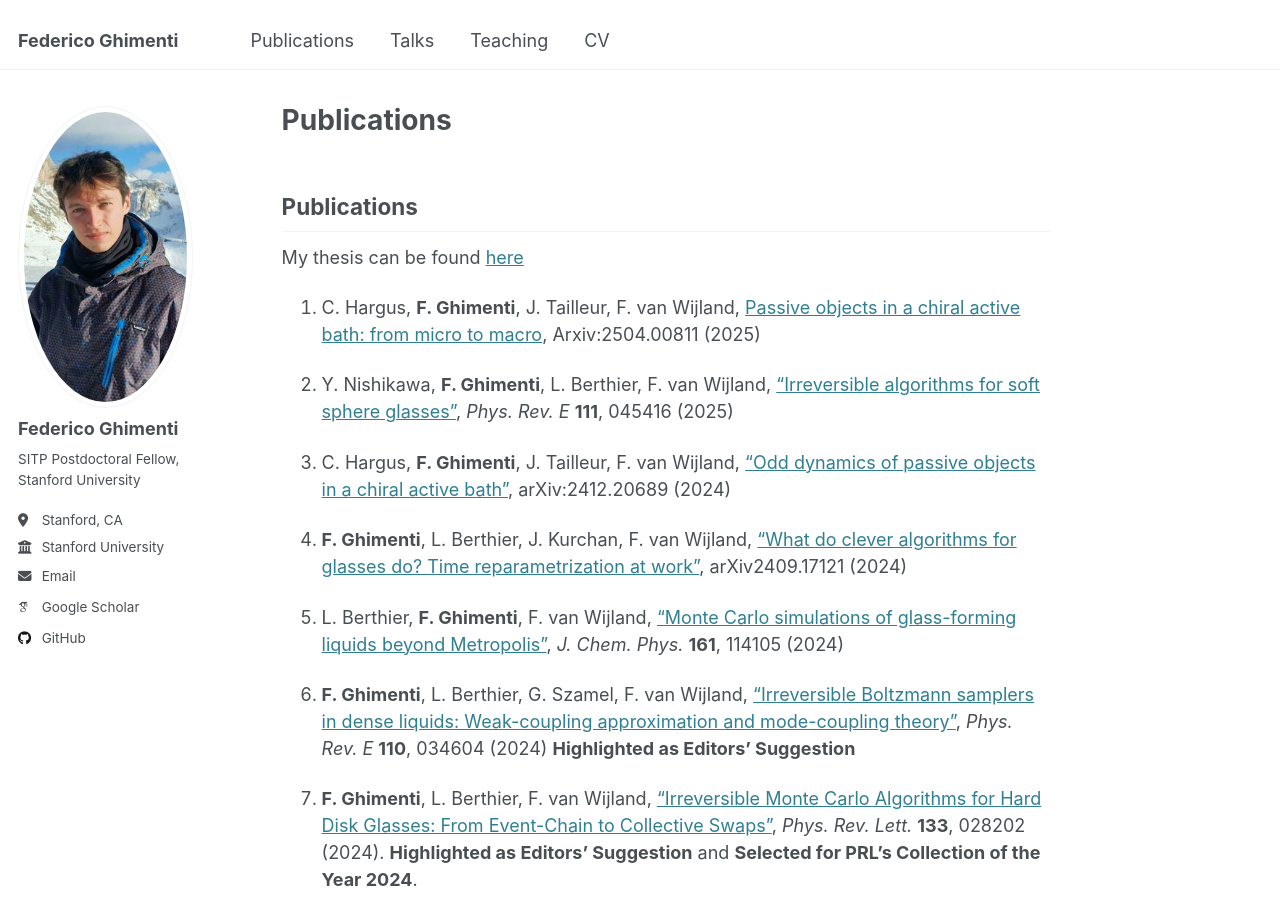
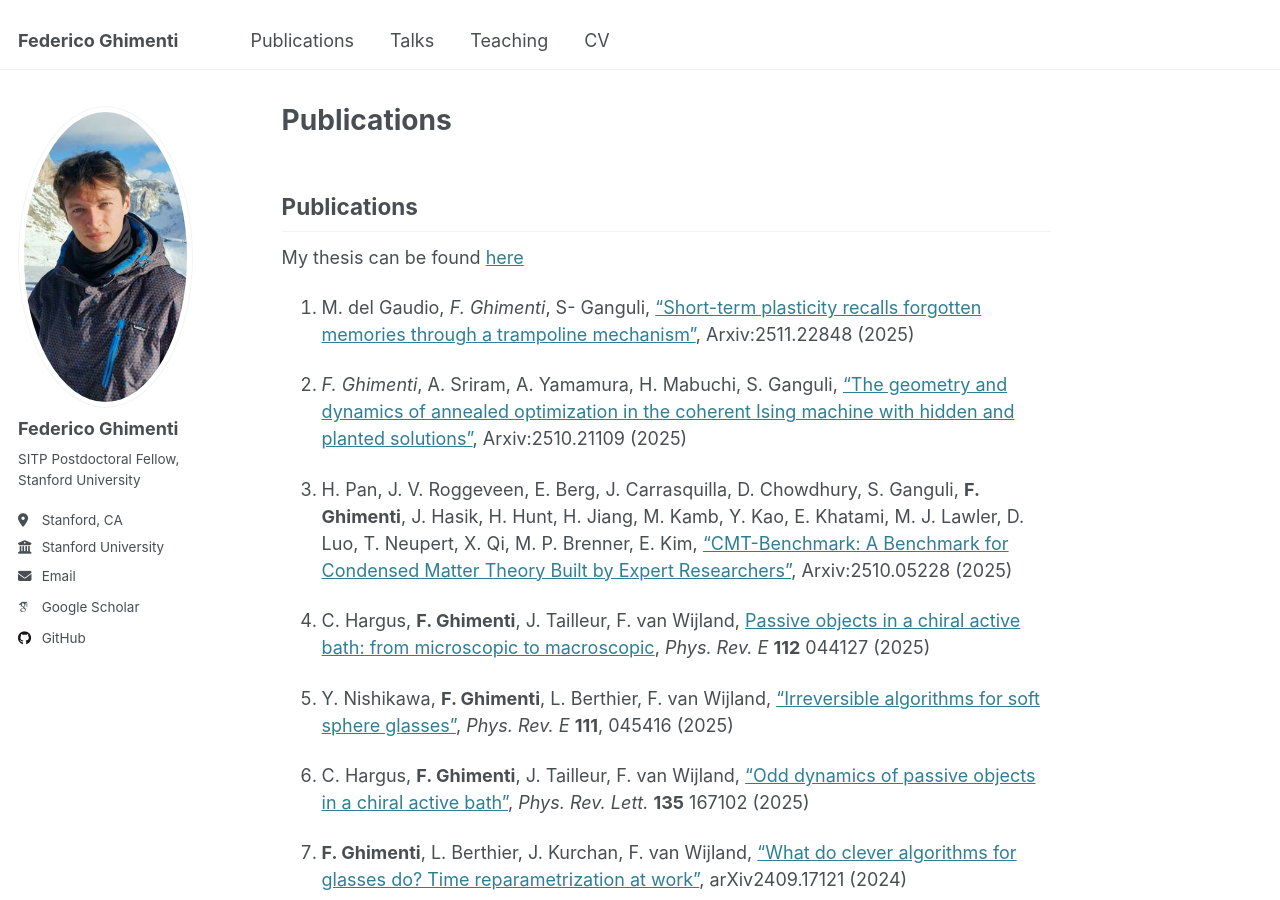
Before and after one commit to FedericoGhimenti/FedericoGhimenti.github.io, a Jekyll site: the page built from _pages/publications.md, in a window 1280 px wide and 900 px high. Built offline with Jekyll 4.4.1, drawn with Linux system fonts in a browser that asks for light colours; some web fonts are replaced.

Commit message:
publications updated

```diff
--- a/_pages/publications.md
+++ b/_pages/publications.md
@@ -8,11 +8,17 @@ author_profile: true
 
 My thesis can be found [here](/files/manuscript_Ghimenti.pdf)
 
-11. C. Hargus, **F. Ghimenti**, J. Tailleur, F. van Wijland, [Passive objects in a chiral active bath: from micro to macro](https://arxiv.org/abs/2504.00811), Arxiv:2504.00811 (2025)
+14. M. del Gaudio, *F. Ghimenti*, S- Ganguli, ["Short-term plasticity recalls forgotten memories through a trampoline mechanism"](https://arxiv.org/abs/2511.22848), Arxiv:2511.22848 (2025)
+
+13. *F. Ghimenti*, A. Sriram, A. Yamamura, H. Mabuchi, S. Ganguli, ["The geometry and dynamics of annealed optimization in the coherent Ising machine with hidden and planted solutions"](https://arxiv.org/abs/2510.21109), Arxiv:2510.21109 (2025)
+
+12. H. Pan, J. V. Roggeveen, E. Berg, J. Carrasquilla, D. Chowdhury, S. Ganguli, **F. Ghimenti**, J. Hasik, H. Hunt, H. Jiang, M. Kamb, Y. Kao, E. Khatami, M. J. Lawler, D. Luo, T. Neupert, X. Qi, M. P. Brenner, E. Kim, ["CMT-Benchmark: A Benchmark for Condensed Matter Theory Built by Expert Researchers"](https://arxiv.org/abs/2510.05228), Arxiv:2510.05228 (2025)
+
+11. C. Hargus, **F. Ghimenti**, J. Tailleur, F. van Wijland, [Passive objects in a chiral active bath: from microscopic to macroscopic](https://journals.aps.org/pre/abstract/10.1103/qb5j-y254), *Phys. Rev. E* **112** 044127 (2025)
 
 10. Y. Nishikawa, **F. Ghimenti**, L. Berthier, F. van Wijland, ["Irreversible algorithms for soft sphere glasses"](https://journals.aps.org/pre/abstract/10.1103/PhysRevE.111.045416), *Phys. Rev. E* **111**, 045416 (2025)
 
-9. C. Hargus, **F. Ghimenti**, J. Tailleur, F. van Wijland, ["Odd dynamics of passive objects in a chiral active bath"](https://arxiv.org/abs/2412.20689), arXiv:2412.20689 (2024)
+9. C. Hargus, **F. Ghimenti**, J. Tailleur, F. van Wijland, ["Odd dynamics of passive objects in a chiral active bath"](https://journals.aps.org/prl/abstract/10.1103/pdpf-sd9q), *Phys. Rev. Lett.* **135** 167102 (2025)
 
 8. **F. Ghimenti**, L. Berthier, J. Kurchan, F. van Wijland, ["What do clever algorithms for glasses do? Time reparametrization at work"](https://arxiv.org/abs/2409.17121), arXiv2409.17121 (2024)
 
```
